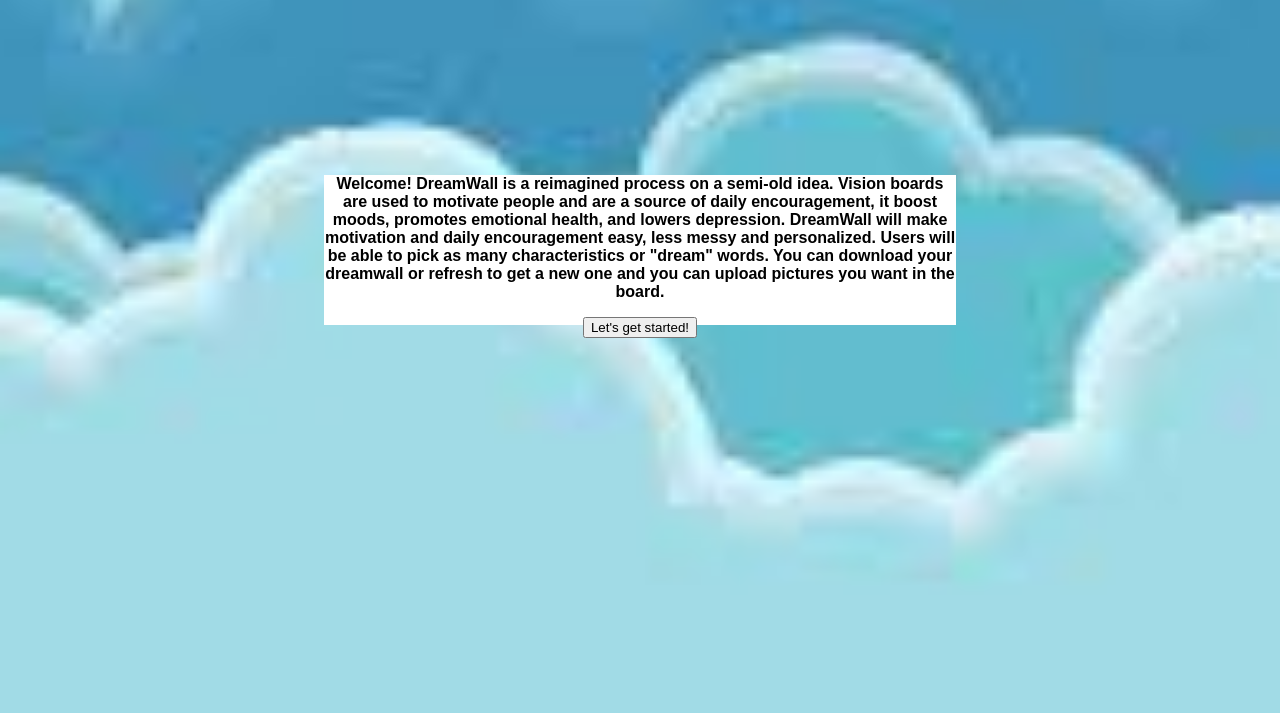
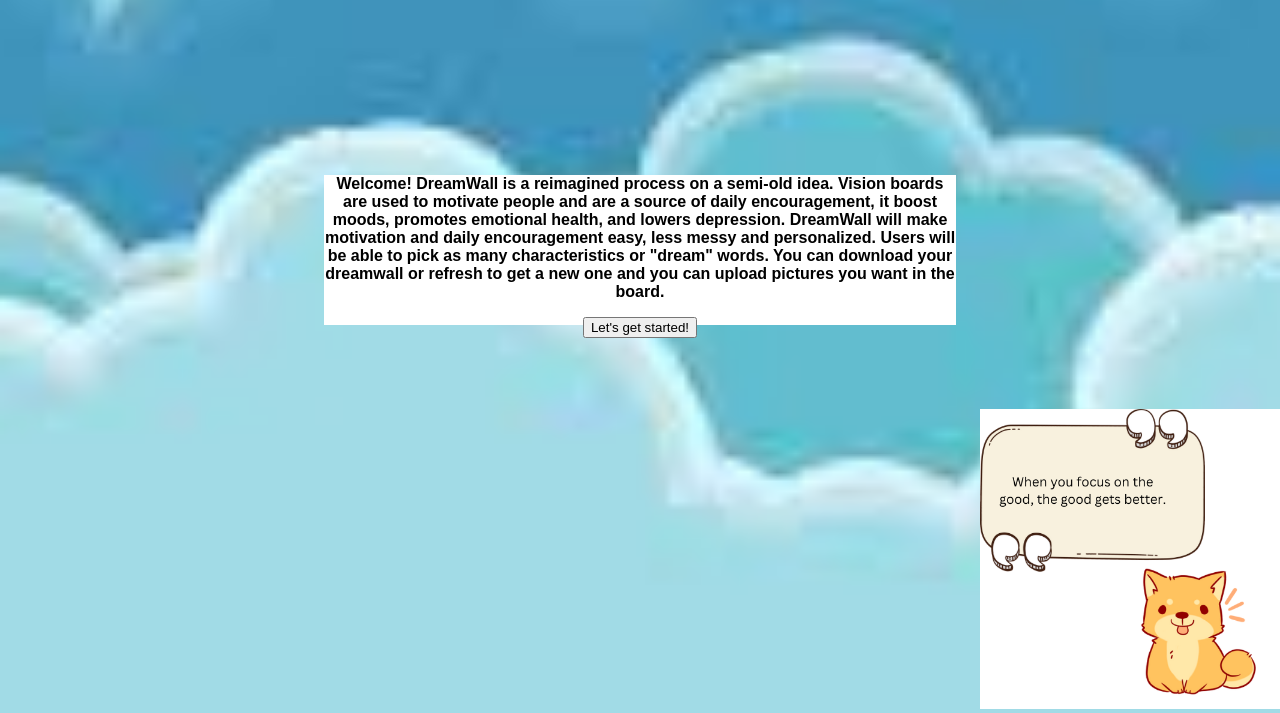
Before and after one commit to kaylaqhenry/Dreamwall.github.io, a website: page index.html in a window 1280 px wide. Shown: the part 87-800 px from the top of the page. Drawn offline with Linux system fonts and the light colour scheme.

Commit message:
Fully Update front page

```diff
--- a/index.html
+++ b/index.html
@@ -46,5 +46,8 @@ Welcome! DreamWall is a reimagined process on a semi-old idea. Vision boards are
 </button>
 
 </div>
+<div5>
+<img src="Talking%20Dog.png" style = "height: 300px; width: 100%" >
+</div5>
 </body>
 </html>
--- a/style.css
+++ b/style.css
@@ -19,3 +19,9 @@ div1{
 div3{
     background-size: 300px 100px;
 }
+div5{
+    position: absolute;
+    right: 0px;
+    bottom: 0px;
+
+}
```
Also changed, not shown: Talking Dog.png (added).
